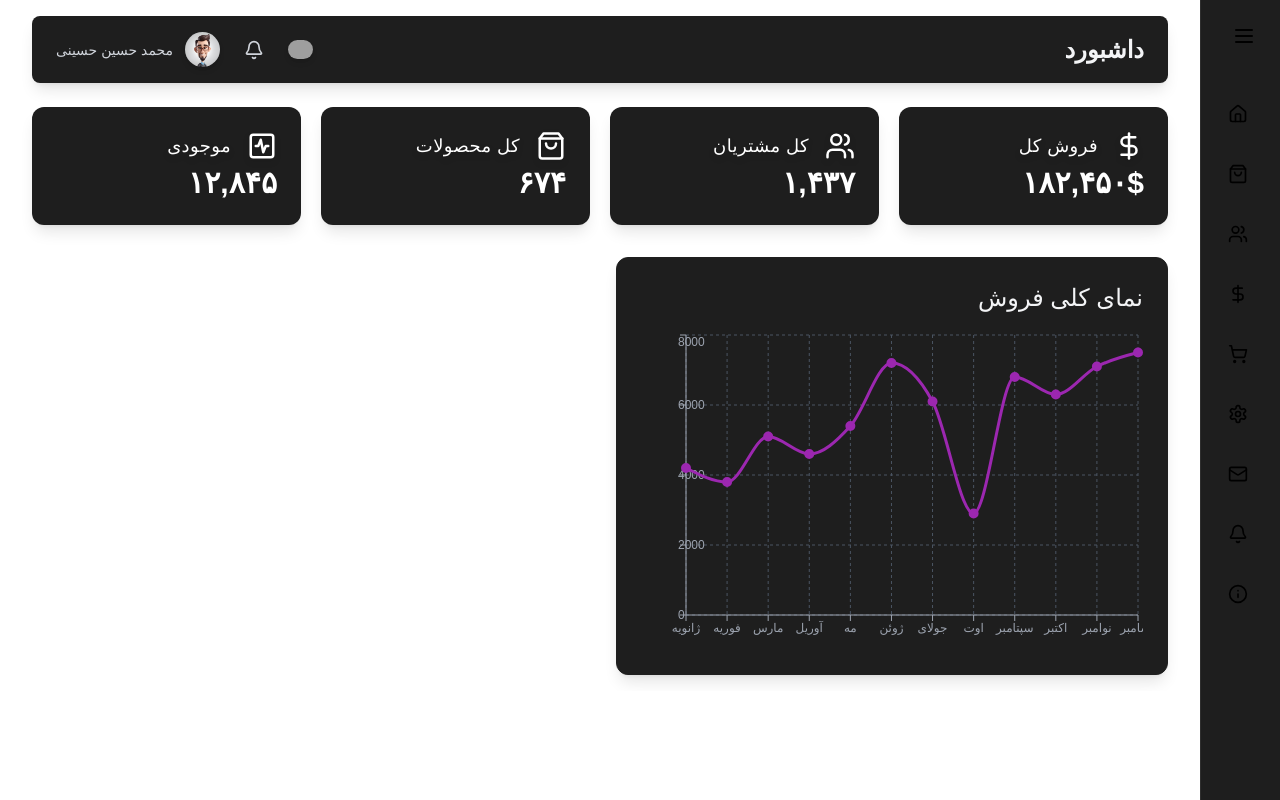
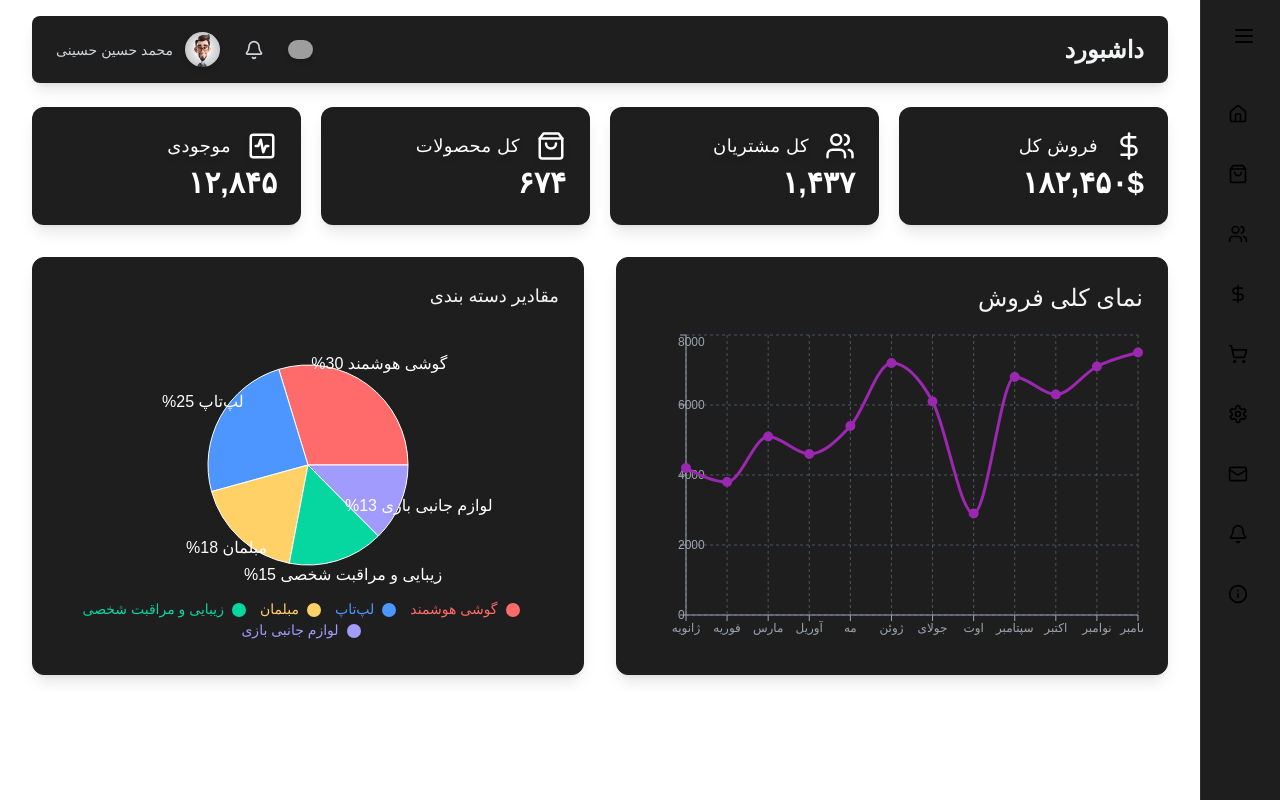
Before and after one commit to hamedhmd88/Dashboard-app, a Next.js app: page /overview in a window 1280 px wide. Built offline with nearby package versions, Linux system fonts and the light colour scheme; grey boxes are pictures that could not be loaded.

Commit message:
creat categorychart

```diff
--- a/src/app/overview/page.tsx
+++ b/src/app/overview/page.tsx
@@ -4,6 +4,7 @@ import StateCard from "@/components/StateCard";
 import { DollarSign, ShoppingBag, SquareActivity, Users } from "lucide-react";
 import { motion } from "framer-motion";
 import SalesOverviewChart from "@/components/SalesOverviewChart";
+import CategoryChart from "@/components/CategoryChart";
 function OverviewPage() {
   return (
     <div className="flex-1 overflow-auto relative z-10">
@@ -21,6 +22,7 @@ function OverviewPage() {
         </motion.div>
         <div className=" grid grid-cols-1 lg:grid-cols-2 gap-8">
             <SalesOverviewChart/>
+            <CategoryChart/>
         </div>
       </main>
     </div>
--- /dev/null
+++ b/src/components/CategoryChart.tsx
@@ -0,0 +1,117 @@
+"use client";
+import React, { useEffect, useState } from "react";
+import {
+  ResponsiveContainer,
+  PieChart,
+  Pie,
+  Cell,
+  Tooltip,
+  Legend,
+} from "recharts";
+import { Category } from "../../public/data/dataTypes";
+import { motion } from "framer-motion";
+
+const COLORS = ["#FF6B6B", "#4D96FF", "#FFD166", "#06D6A0", "#A29BFE"];
+
+const CategoryChart = () => {
+  const [categoryData, setCategoryData] = useState<Category[]>([]);
+  const [isSmallMediaScreen, setIsSmallMediaScreen] = useState<boolean>(false);
+  useEffect(() => {
+    fetch("/data/data.json")
+      .then((res) => res.json())
+      .then((data) => setCategoryData(data.categories));
+  }, []);
+
+  useEffect(() => {
+    const updateScreenSize = () => {
+      setIsSmallMediaScreen(window.innerWidth <= 768);
+    };
+    updateScreenSize();
+    window.addEventListener("resize", updateScreenSize);
+    return () => {
+      window.removeEventListener("resize", updateScreenSize);
+    };
+  }, []);
+
+  const outerRadius = isSmallMediaScreen ? 60 : 100;
+
+  return (
+    <motion.div
+      initial={{ opacity: 0, y: 20 }}
+      animate={{ opacity: 1, y: 0 }}
+      transition={{ delay: 0.2, duration: 0.5 }}
+      className="bg-[#1e1e1e] backdrop-blur-md shadow-lg rounded-xl p-4 md:p-6 border border-[#1f1f1f] mx-2 md:mx-0"
+    >
+      <h2 className="text-base md:text-lg font-medium mb-4 text-gray-100 text-center md:text-right">
+        مقادیر دسته بندی
+      </h2>
+      <div className="h-64 md:h-80">
+        <ResponsiveContainer width="100%" height="100%">
+          <PieChart>
+            <Pie
+              data={categoryData}
+              cx="50%"
+              cy="50%"
+              labelLine={false}
+              outerRadius={outerRadius}
+              dataKey="value"
+              label={({ name, percent, x, y }) => (
+                <text
+                  x={x}
+                  y={y}
+                  textAnchor="middle"
+                  dominantBaseline="right"
+                  style={{
+                    fill: "#ffff",
+                  }}
+                >
+                  {`${name} ${(percent * 100).toFixed(0)}%`}
+                </text>
+              )}
+            >
+              {categoryData.map((entry, index) => (
+                <Cell
+                  key={`cell-${index}`}
+                  fill={COLORS[index % COLORS.length]}
+                />
+              ))}
+            </Pie>
+            <Tooltip
+              contentStyle={{
+                backgroundColor: "rgba(31, 41, 55, 0.8)",
+                borderBlock: "#4b5563",
+                borderRadius: "8px",
+                padding: "8px",
+                fontSize: "14px",
+                direction: "rtl",
+                textAlign: "right",
+              }}
+              itemStyle={{
+                color: "#e5e7eb",
+                direction: "rtl",
+                fontFamily: "Vazirmatn, Tahoma, Arial",
+              }}
+            />
+            <Legend
+              iconType="circle"
+              layout="horizontal"
+              align="center"
+              wrapperStyle={{
+                fontSize: 14,
+                direction: "rtl",
+                textAlign: "right",
+                display: "flex",
+                justifyContent: "center",
+              }}
+              formatter={(value) => (
+                <span style={{ marginRight: 8 }}>{value}</span> // فاصله بین دایره و متن
+              )}
+            />
+          </PieChart>
+        </ResponsiveContainer>
+      </div>
+    </motion.div>
+  );
+};
+
+export default CategoryChart;
--- a/src/components/SalesOverviewChart.tsx
+++ b/src/components/SalesOverviewChart.tsx
@@ -9,6 +9,7 @@ import {
   Tooltip,
   Line,
 } from "recharts";
+import { motion } from "framer-motion";
 
 const SalesOverviewChart = () => {
   const [salesData, setSalesData] = useState<Sale[]>([]);
@@ -20,7 +21,12 @@ const SalesOverviewChart = () => {
   }, []);
 
   return (
-    <div className="bg-[#1e1e1e] backdrop-blur-md shadow-lg rounded-xl p-4 md:p-6 border border-[#1f1f1f] mx-2 md:mx-0">
+    <motion.div
+      className="bg-[#1e1e1e] backdrop-blur-md shadow-lg rounded-xl p-4 md:p-6 border border-[#1f1f1f] mx-2 md:mx-0"
+      initial={{ opacity: 0, y: 20 }}
+      animate={{ opacity: 1, y: 0 }}
+      transition={{ delay: 0.2, duration: 0.5 }}
+    >
       <h2 className="text-base md:text-2xl font-medium mb-4 text-gray-100 text-center md:text-right">
         نمای کلی فروش
       </h2>
@@ -48,13 +54,13 @@ const SalesOverviewChart = () => {
               dataKey="sales"
               stroke="#9c27b0"
               strokeWidth={3}
-              dot={{fill: "#9c27b0", strokeWidth: 2, r: 4}}
-              activeDot={{r: 6, strokeWidth: 2}}
+              dot={{ fill: "#9c27b0", strokeWidth: 2, r: 4 }}
+              activeDot={{ r: 6, strokeWidth: 2 }}
             />
           </LineChart>
         </ResponsiveContainer>
       </div>
-    </div>
+    </motion.div>
   );
 };
 
--- a/src/components/Sidebar.tsx
+++ b/src/components/Sidebar.tsx
@@ -69,7 +69,7 @@ function Sidebar() {
                   )}
                   {isSidebarOpen && (
                     <span
-                      className={`mr-4 whitespace-nowrap transition-all duration-500 ease-in-out \
+                      className={`mr-4 lg:font-bold lg:text-lg whitespace-nowrap transition-all duration-500 ease-in-out \
                         ${
                           isSidebarOpen
                             ? "opacity-100 translate-x-0"
```
